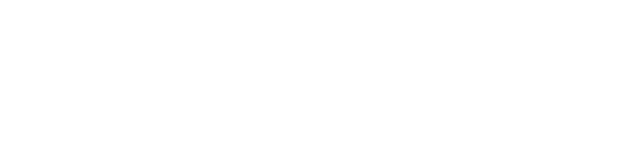
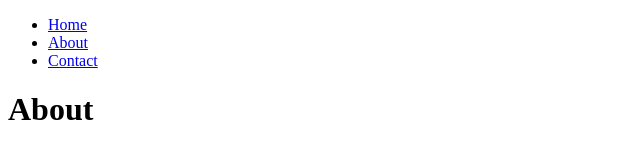
Before and after one commit to Gaviya22/Internet-Technologies-Day-09, a plain HTML site: page about.html in a window 1280 px wide. Shown: the whole page, without its empty margins (0-640 px from the left). Drawn offline with Linux system fonts and the light colour scheme.

Commit message:
Add HTML structure and navigation for About, Contact, and Home pages

```diff
--- a/about.html
+++ b/about.html
@@ -0,0 +1,16 @@
+<!DOCTYPE html>
+<html lang="en">
+<head>
+    <meta charset="UTF-8">
+    <meta name="viewport" content="width=device-width, initial-scale=1.0">
+    <title>About</title>
+</head>
+<body>
+
+    <div id="navbar"></div>
+
+     <h1>About</h1>
+     <script src="components/nav.js"></script>
+
+</body>
+</html>
--- a/components/nav.html
+++ b/components/nav.html
@@ -0,0 +1,7 @@
+ <nav>
+    <ul>
+        <li><a href="/index.html">Home</a></li>
+        <li><a href="/about.html">About</a></li>
+        <li><a href="contact.html">Contact</a></li>
+    </ul>
+</nav>
--- a/components/nav.js
+++ b/components/nav.js
@@ -0,0 +1,5 @@
+fetch("/components/nav.html").then(res=> res.text()).then(data=>{
+    console.log(data);
+    document.getElementById("navbar").innerHTML=data;
+
+})
```
Also changed, not shown: contact.html (+13 -0 lines), index.html (+4 -0 lines).
